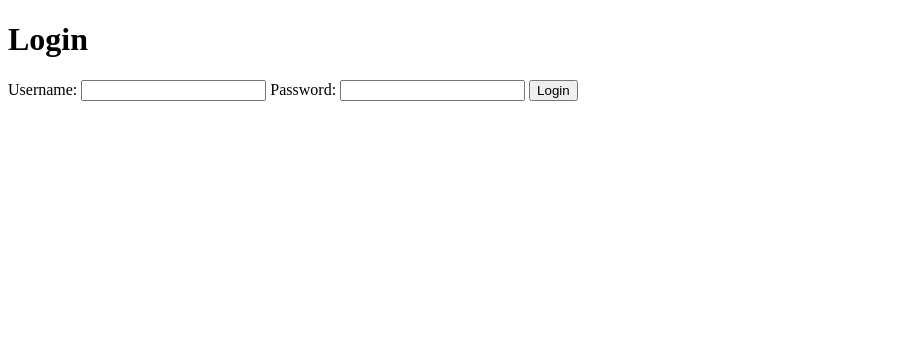
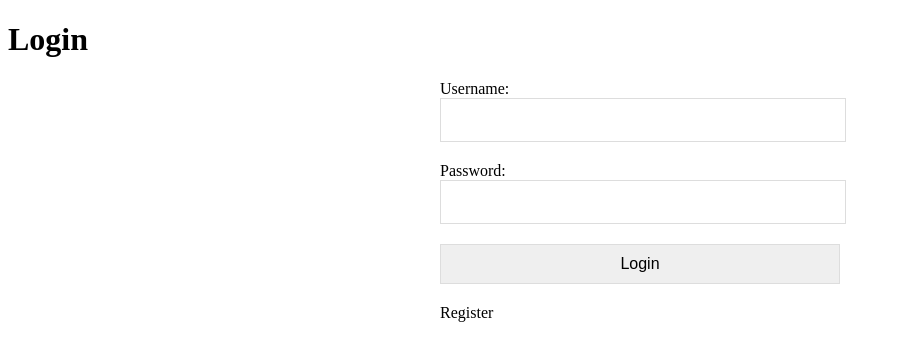
Before and after one commit to Amaelmsrt/QUIZZ_PHP, a PHP site: page /login.php in a window 1280 px wide. Shown: the top 361 px of the page, without its empty margins (0-901 px from the left). Run offline with PHP 8.4, Linux system fonts and the light colour scheme; data comes from the database, SQL or seed files in the repository.

Commit message:
ajout de la page register.php

```diff
--- a/TP_QUIZZ/login.php
+++ b/TP_QUIZZ/login.php
@@ -35,9 +35,11 @@ if ($_SERVER['REQUEST_METHOD'] === 'POST') {
 <!DOCTYPE html>
 <html lang="fr">
 
+
 <head>
     <meta charset="UTF-8">
     <meta name="viewport" content="width=device-width, initial-scale=1.0">
+    <link rel="stylesheet" href="styles/login.css">
     <title>Login</title>
 </head>
 
@@ -49,16 +51,22 @@ if ($_SERVER['REQUEST_METHOD'] === 'POST') {
         echo "<p style='color: red;'>$error_message</p>";
     }
     ?>
-
+    <div class="login">
         <form action="login.php" method="post">
+            <div id="username">
                 <label for="username">Username:</label>
                 <input type="text" id="username" name="username" required>
-
+            </div>
+            <div id="password">
                 <label for="password">Password:</label>
                 <input type="password" id="password" name="password" required>
+            </div>
+            <div id="buttons">
+                <input type="submit" value="Login">
+                <a href="register.php">Register</a>
+            </div>
 
-        <input type="submit" value="Login">
         </form>
+    </div>
 </body>
-
 </html>
--- /dev/null
+++ b/TP_QUIZZ/styles/login.css
@@ -0,0 +1,47 @@
+.login {
+    width: 100%;
+    height: 100%;
+    background: #fff;
+    display: flex;
+    justify-content: center;
+    align-items: center;
+    flex-direction: column;
+}
+
+.login h1 {
+    color: #000;
+    font-size: 3rem;
+    margin-bottom: 2rem;
+}
+
+.login form {
+    width: 100%;
+    max-width: 400px;
+    display: flex;
+    flex-direction: column;
+}
+
+.login form input {
+    width: 100%;
+    height: 40px;
+    border: 1px solid #ddd;
+    margin-bottom: 20px;
+    font-size: 1rem;
+}
+
+
+.login a {
+    color: #000;
+    margin-top: 20px;
+    font-size: 1rem;
+    text-decoration: none;
+}
+
+.login a:hover {
+    text-decoration: underline;
+}
+
+.buttons {
+    display: flex;
+    justify-content: space-between;
+}
```
Also changed, not shown: TP_QUIZZ/Data/bd_users.php (+0 -7 lines), TP_QUIZZ/index.php (+7 -0 lines), TP_QUIZZ/register.php (added, +66 -0 lines). Lines whose indentation alone changed are shown as unchanged.
